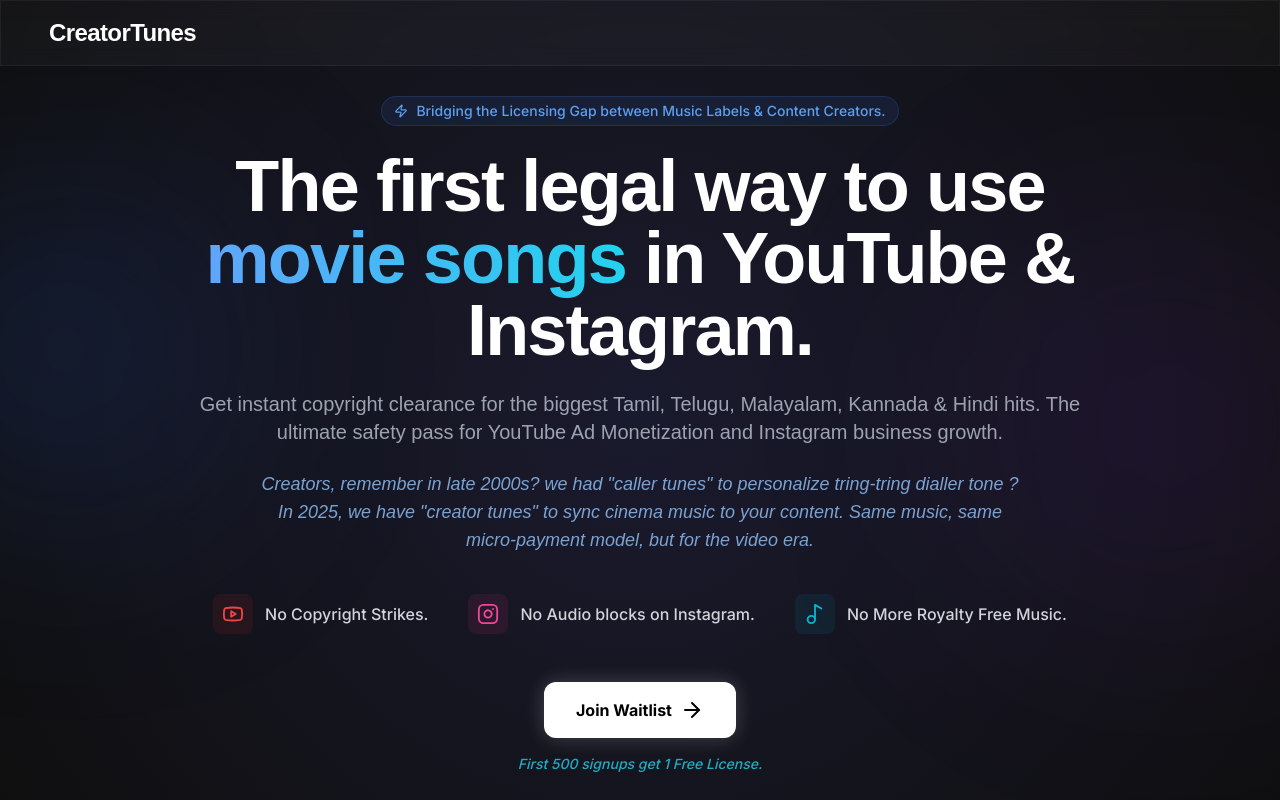
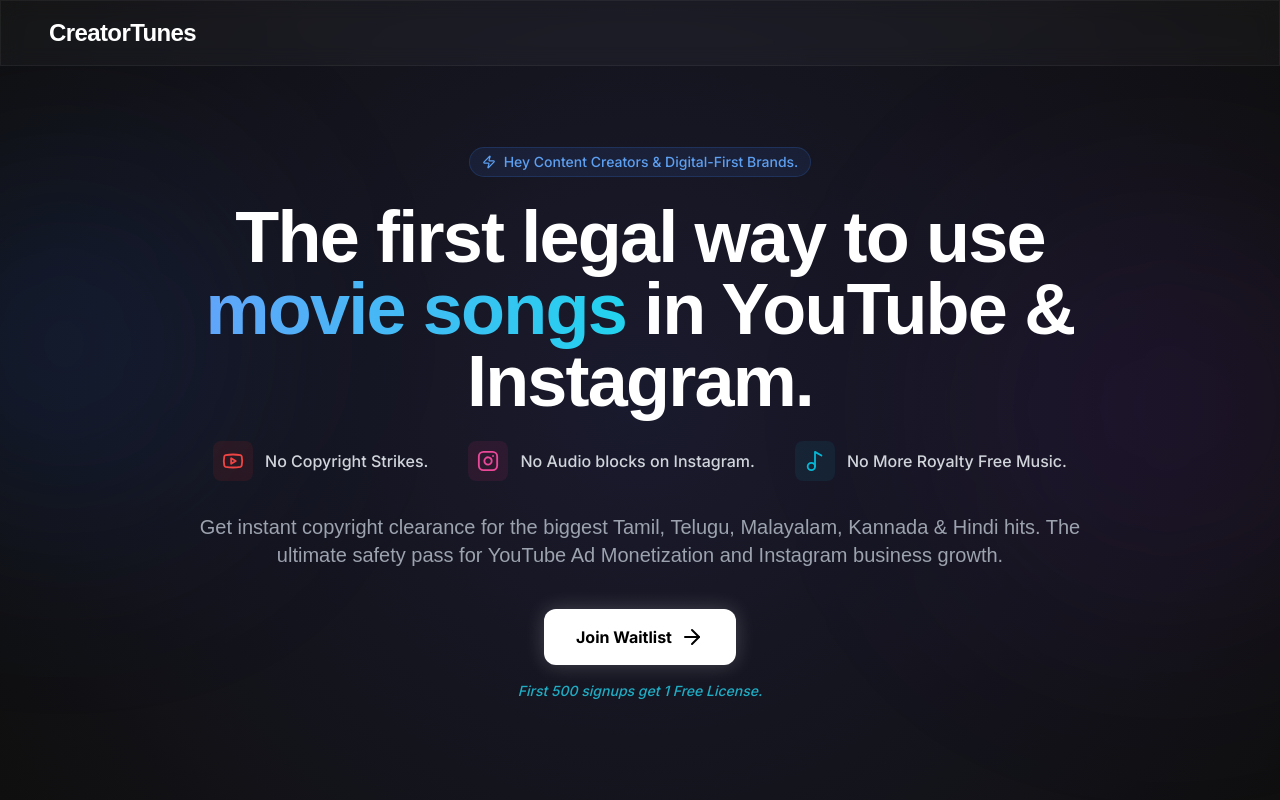
Before and after one commit to Sooryavenkat/PickMyBGM---Landing-Page, a React (Vite) app: page / in a window 1280 px wide. Shown: the top 800 px of the page. Built offline with nearby package versions, Linux system fonts and the light colour scheme.

Commit message:
docs: update banner, metadata, and landing copy
- Update README banner and AI Studio link
- Add majorCapabilities to metadata
- Simplify hero section messaging by removing sub-headers
- Add index.css and index.tsx references to index.html

```diff
--- a/App.tsx
+++ b/App.tsx
@@ -38,22 +38,14 @@
 
     <div className="max-w-5xl mx-auto text-center z-10">
       <div className="inline-flex items-center gap-2 px-3 py-1 rounded-full bg-blue-500/10 border border-blue-500/20 text-blue-400 text-sm font-medium mb-6 animate-pulse">
-        <Zap size={14} /> Bridging the Licensing Gap between Music Labels & Content Creators.
+        <Zap size={14} /> Hey Content Creators & Digital-First Brands.
       </div>
 
       <h1 className="text-4xl md:text-7xl font-bold text-white mb-6 leading-tight tracking-tight">
         The first legal way to use <span className="text-transparent bg-clip-text bg-gradient-to-r from-blue-400 to-cyan-400">movie songs</span> in YouTube & Instagram.
       </h1>
 
-      <h2 className="text-lg md:text-xl text-gray-400 mb-6 max-w-4xl mx-auto leading-relaxed font-light">
-        Get instant copyright clearance for the biggest Tamil, Telugu, Malayalam, Kannada & Hindi hits. The ultimate safety pass for YouTube Ad Monetization and Instagram business growth.
-      </h2>
-
-      <h3 className="text-base md:text-lg text-blue-300/80 mb-10 max-w-3xl mx-auto leading-relaxed font-medium italic">
-        Creators, remember in late 2000s? we had "caller tunes" to personalize tring-tring dialler tone ? In 2025, we have "creator tunes" to sync cinema music to your content. Same music, same micro-payment model, but for the video era.
-      </h3>
-
-      <div className="flex flex-col md:flex-row items-center justify-center gap-6 md:gap-10 mb-12">
+      <div className="flex flex-col md:flex-row items-center justify-center gap-6 md:gap-10 mb-8">
         <div className="flex items-center gap-3 text-gray-300">
           <div className="w-10 h-10 rounded-lg bg-red-600/10 flex items-center justify-center text-red-500">
             <Youtube size={22} />
@@ -73,6 +65,10 @@
           <span className="font-medium">No More Royalty Free Music.</span>
         </div>
       </div>
+
+      <h2 className="text-lg md:text-xl text-gray-400 mb-10 max-w-4xl mx-auto leading-relaxed font-light">
+        Get instant copyright clearance for the biggest Tamil, Telugu, Malayalam, Kannada & Hindi hits. The ultimate safety pass for YouTube Ad Monetization and Instagram business growth.
+      </h2>
 
       <div className="flex flex-col items-center gap-4">
         <button
@@ -137,7 +133,7 @@
         <ShieldCheck size={32} />
       </div>
       <h2 className="text-3xl md:text-5xl font-bold text-white mb-8 leading-tight">
-        CreatorTunes is a “Sync Music Licensing Platform ” integrated directly with YouTube’s Content ID & Instagram’s rights Manager.
+        CreatorTunes is a “Sync Music Licensing Platform” integrated directly with YouTube’s Content ID & Instagram’s rights Manager.
       </h2>
       <p className="text-xl text-gray-400 mb-10 leading-relaxed font-light">
         Content creator & Instagram brands buy a song license for a small one-time fee or subscription fee, our system automatically clears copyright claims on their video - eliminating the risk of copyright strikes or unmuting the original audio, thus enabling monetization & reach on the video.
--- a/index.html
+++ b/index.html
@@ -39,8 +39,10 @@
   }
 }
 </script>
+<link rel="stylesheet" href="/index.css">
 </head>
 <body class="bg-[#0f0f0f] text-gray-100 overflow-x-hidden">
   <div id="root"></div>
+<script type="module" src="/index.tsx"></script>
 </body>
 </html>
--- a/metadata.json
+++ b/metadata.json
@@ -1,5 +1,6 @@
 {
   "name": "CreatorTunes - Landing Page",
   "description": "A sophisticated, Tech-Forward landing page for CreatorTunes, a sync music licensing marketplace that allows creators to legally use movie songs on YouTube and Instagram without copyright strikes.",
-  "requestFramePermissions": []
+  "requestFramePermissions": [],
+  "majorCapabilities": []
 }
```
Also changed, not shown: 1 other file (tests, documents, lock files or other folders).
